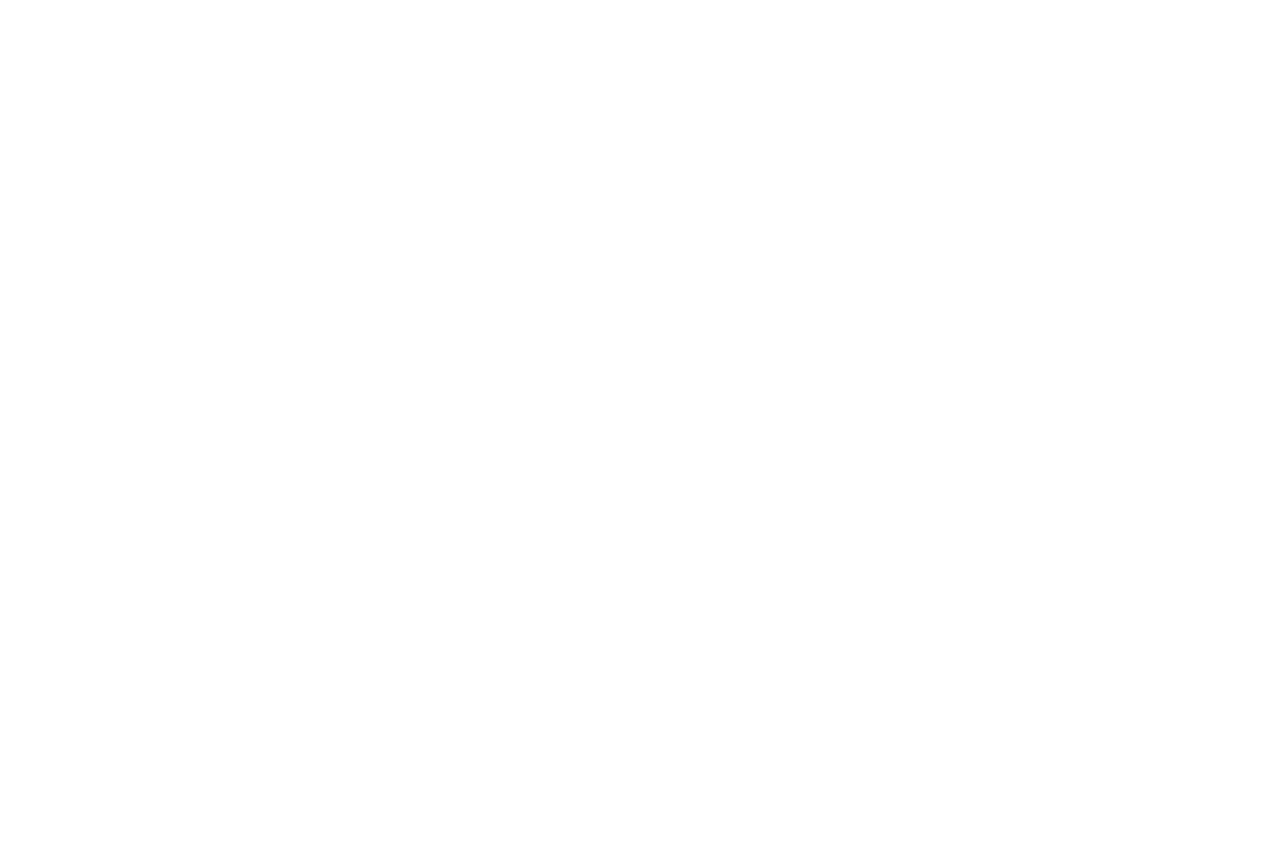
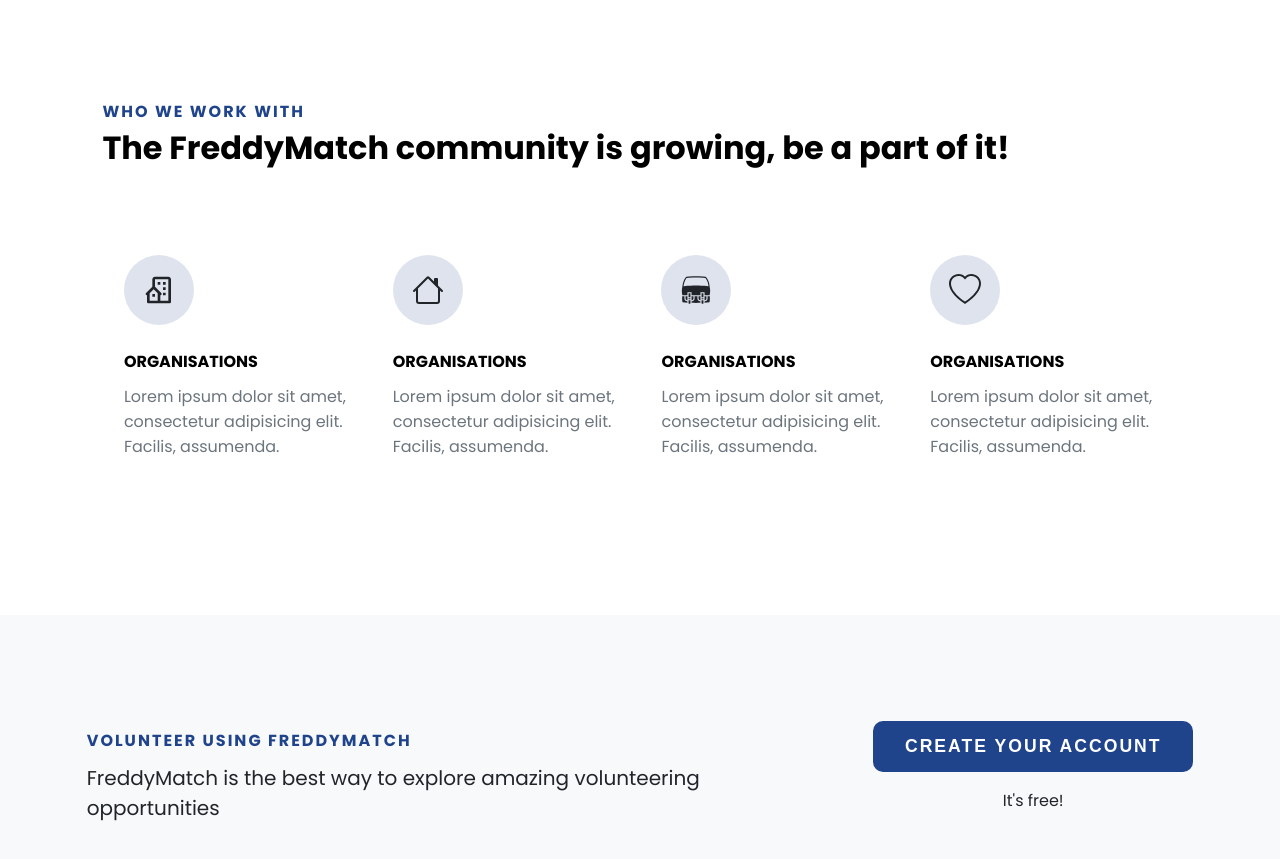
Before and after one commit to SophiaNSL/freddymatch-homepage, a React (Create React App) app: page / in a window 1280 px wide. Shown: the part 3156-4015 px from the top of the page. Before the commit the page ends 2844 px from the top, so only its background shows below. Built offline with nearby package versions, Linux system fonts and the light colour scheme; the HTML template or start-up script is replaced by a standard one.

Commit message:
partners added

```diff
--- a/package.json
+++ b/package.json
@@ -8,6 +8,7 @@
     "@testing-library/user-event": "^13.5.0",
     "react": "^18.2.0",
     "react-dom": "^18.2.0",
+    "react-icons": "^4.6.0",
     "react-scripts": "5.0.1",
     "react-slick": "^0.29.0",
     "slick-carousel": "^1.8.1",
--- a/src/App.js
+++ b/src/App.js
@@ -2,6 +2,7 @@
 import Heroimg from "./components/Heroimg";
 import Carousel from "./components/Carousel";
 import PicLists from "./components/PicLists";
+import Partners from "./components/Partners";
 
 function App() {
   return (
@@ -10,6 +11,7 @@
      <Heroimg />
      <Carousel />
      <PicLists />
+     <Partners />
 
     </div>
   );
--- /dev/null
+++ b/src/components/Partners.css
@@ -0,0 +1,97 @@
+.partners{
+
+}
+.partners .text-title {
+    margin-left: 8%;
+    height: 30vh;
+    display: flex;
+    flex-direction: column;
+    justify-content: center;
+}
+.partners .text-title .text1{
+    color: #20448C;
+    font-weight: bold;
+    font-size: 1rem;
+    letter-spacing: 2px;
+}
+.partners .text-title .text2{
+    font-size: 2rem;
+    font-weight: bold;
+}
+
+.partners .orgs {
+   height: 45vh;
+   display: flex;
+   margin: 0 8%;
+
+}
+.partners .orgs .orgs-box{
+    margin: 0 2%;
+
+}
+.partners .orgs .orgs-box .icon {
+    height: 70px;
+    width: 70px;
+    border-radius: 50%;
+    background-color: #DEE3EE;
+    display: flex;
+    align-items: center;
+    justify-content: center;
+    font-size: 2rem;
+    color: #212529;
+    margin-bottom: 3vh;
+}
+.partners .orgs .orgs-box .title {
+    font-weight: bold;
+    margin-bottom: 10px;
+}
+.partners .orgs .orgs-box .text {
+    color: #6C757D;
+}
+
+.partners .resister{
+    background-color: #F8F9FA;
+    height: 40vh;
+    display: flex;
+    align-items: center;
+    justify-content: space-around;
+
+}
+
+.partners .resister .left .title {
+    color: #20448C;
+    font-weight: bold;
+    font-size: 1rem;
+    letter-spacing: 2px;
+    margin-bottom: 10px;
+}
+.partners .resister .left .content {
+    font-size: 20px;
+    color: #212529;
+
+}
+.partners .resister .right{
+    display: flex;
+    flex-direction: column;
+    align-items: center;
+}
+
+.partners .resister .right button {
+    width: 320px;
+    padding: 15px 20px;
+    border-radius: 10px;
+    border-style: none;
+    letter-spacing: 2px;
+    font-size: 1.1rem;
+    font-weight: bold;
+    color: #fff;
+    background-color: #20448C;
+    cursor: pointer;
+}
+.partners .resister .right button:hover {
+    background-color: #10306f;
+
+}
+.partners .resister .right p{
+    color: #212529;
+}
--- /dev/null
+++ b/src/components/Partners.js
@@ -0,0 +1,73 @@
+import React from 'react'
+import './Partners.css'
+import { BiBuildingHouse } from 'react-icons/bi'
+import { BsHouse } from 'react-icons/bs'
+import { GiHandBag } from 'react-icons/gi'
+import { BsHeart } from 'react-icons/bs'
+
+const Partners = () => {
+  return (
+    <div className='partners'>
+       <div className="text-title">
+          <div className="text1">WHO WE WORK WITH</div>
+          <div className="text2">The FreddyMatch community is growing, be a part of it!</div>
+       </div>
+
+       <div className="orgs">
+           <div className="orgs-box">
+               <div className="icon">
+                  <BiBuildingHouse />
+               </div>
+               <div className="title">ORGANISATIONS</div>
+               <div className="text">Lorem ipsum dolor sit amet, consectetur adipisicing elit. Facilis, assumenda.</div>
+           </div>
+
+           <div className="orgs-box">
+               <div className="icon">
+                  <BsHouse />
+               </div>
+               <div className="title">ORGANISATIONS</div>
+               <div className="text">Lorem ipsum dolor sit amet, consectetur adipisicing elit. Facilis, assumenda.</div>
+           </div>
+
+
+           <div className="orgs-box">
+               <div className="icon">
+                  <GiHandBag />
+               </div>
+               <div className="title">ORGANISATIONS</div>
+               <div className="text">Lorem ipsum dolor sit amet, consectetur adipisicing elit. Facilis, assumenda.</div>
+           </div>
+
+           <div className="orgs-box">
+               <div className="icon">
+                  <BsHeart />
+               </div>
+               <div className="title">ORGANISATIONS</div>
+               <div className="text">Lorem ipsum dolor sit amet, consectetur adipisicing elit. Facilis, assumenda.</div>
+           </div>
+       </div>
+
+        <div className="resister">
+             <div className="left">
+                 <div className="title">
+                 VOLUNTEER USING FREDDYMATCH
+                 </div>
+                 <div className="content">
+                 FreddyMatch is the best way to explore amazing volunteering
+                 </div>
+                 <div className="content">
+                 opportunities
+                 </div>
+             </div>
+
+            <div className="right">
+                 <button>CREATE YOUR ACCOUNT</button>
+                 <p>It's free!</p>
+            </div>
+        </div>
+    </div>
+  )
+}
+
+export default Partners
--- a/src/components/Pic.css
+++ b/src/components/Pic.css
@@ -1,7 +1,7 @@
 .pic{
     position: relative;
     margin: 10px;
-    width: 23%;
+    width: 23.5%;
 }
 .pic .picImg {
     height: 300px;
```
Also changed, not shown: 1 other file (tests, documents, lock files or other folders).
